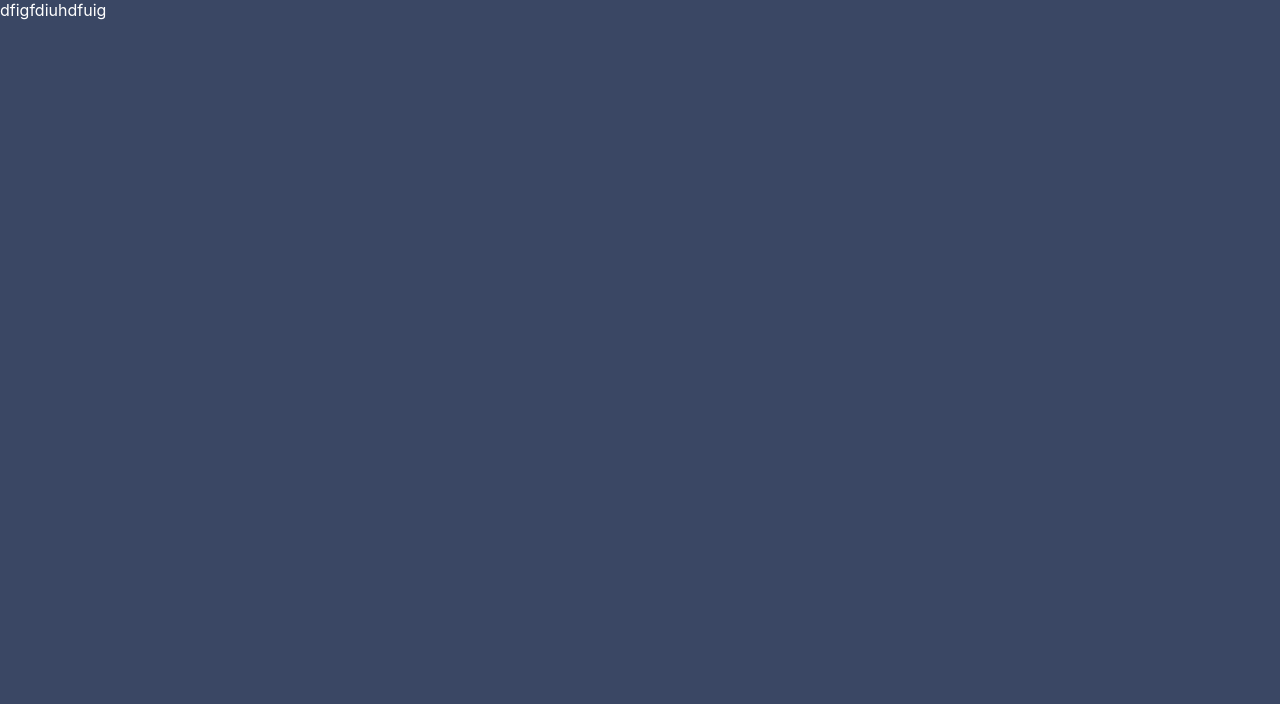
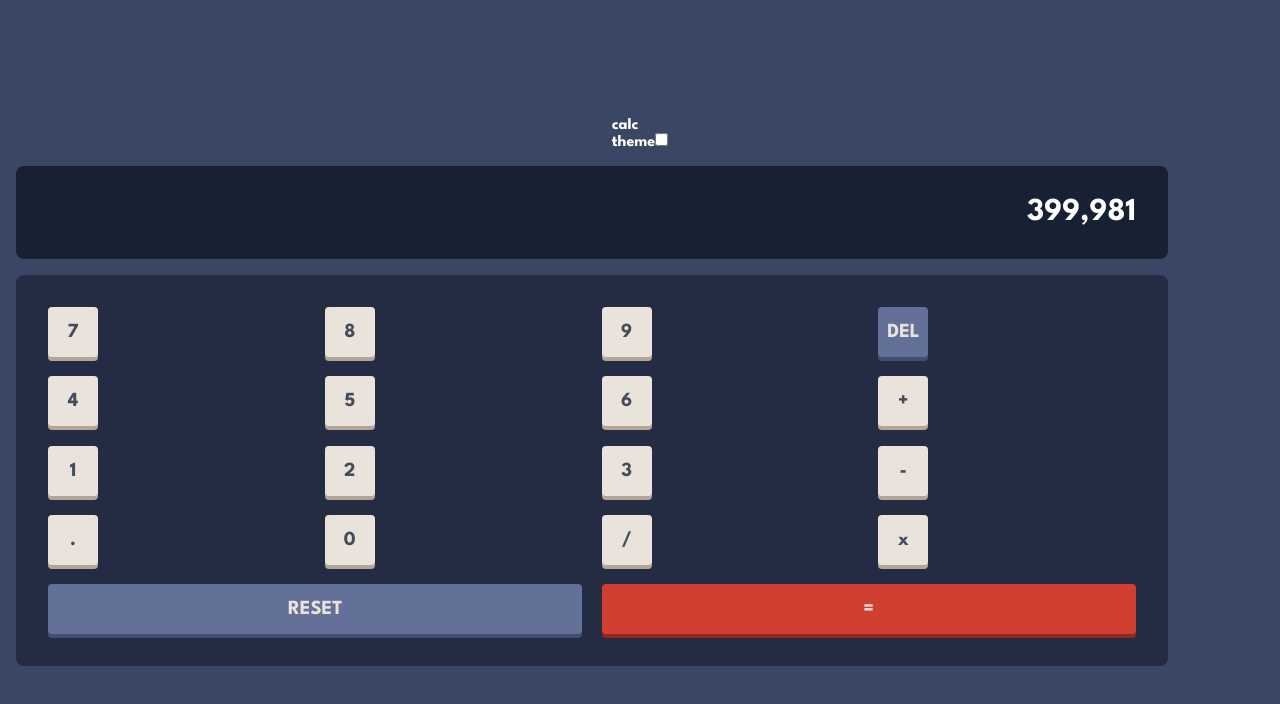
Before and after one commit to SquirrelloDev/calculator-react, a React (Create React App) app: page / in a window 1280 px wide. Shown: the top 704 px of the page. Built offline with nearby package versions, Linux system fonts and the light colour scheme.

Commit message:
Added styles for keypad

```diff
--- a/src/App.js
+++ b/src/App.js
@@ -1,8 +1,14 @@
 import './sass/index.scss'
+import Wrapper from "./components/UI/Wrapper";
+import TopControls from "./components/UI/TopControls";
+import Calculator from "./components/calculator/Calculator";
 function App() {
   return (
       <>
-        dfigfdiuhdfuig
+        <Wrapper>
+            <TopControls/>
+            <Calculator/>
+        </Wrapper>
       </>
   );
 }
--- /dev/null
+++ b/src/components/UI/Switcher.js
@@ -0,0 +1,6 @@
+const Switcher = () => {
+  return (
+      <input type={"checkbox"}/>
+  )
+}
+export default Switcher;
--- /dev/null
+++ b/src/components/UI/TopControls.js
@@ -0,0 +1,18 @@
+import Switcher from "./Switcher";
+
+function ThemeSwitcher() {
+    return <div>
+        <span>theme</span>
+        <Switcher/>
+    </div>;
+}
+
+const topControls = () => {
+  return (
+      <div>
+          <p>calc</p>
+          <ThemeSwitcher/>
+      </div>
+  )
+}
+export default topControls;
--- /dev/null
+++ b/src/components/UI/Wrapper.js
@@ -0,0 +1,6 @@
+import classes from "../../sass/Wrapper.module.scss";
+
+const Wrapper = ({children}) => {
+  return <div className={classes.wrapper}>{children}</div>
+}
+export default Wrapper;
--- /dev/null
+++ b/src/components/calculator/CalcControls.js
@@ -0,0 +1,44 @@
+import classes from "../../sass/calculator/Calculator.module.scss";
+import CalcKey from "./CalcKey";
+
+const CalcControls = () => {
+  const addHandler = () =>{
+
+  }
+  const subtactHandler = () => {
+
+  }
+  const multiplyHandler = () => {
+
+  }
+  const divisionHandler = () => {
+
+  }
+  const equalsHandler = () => {
+
+  }
+  return (
+      <div className={classes.calculator__controls}>
+      {/*  buttons here  */}
+          <CalcKey>7</CalcKey>
+          <CalcKey>8</CalcKey>
+          <CalcKey>9</CalcKey>
+          <CalcKey calcType={'SPECIAL'}>DEL</CalcKey>
+          <CalcKey>4</CalcKey>
+          <CalcKey>5</CalcKey>
+          <CalcKey>6</CalcKey>
+          <CalcKey >+</CalcKey>
+          <CalcKey>1</CalcKey>
+          <CalcKey>2</CalcKey>
+          <CalcKey>3</CalcKey>
+          <CalcKey>-</CalcKey>
+          <CalcKey>.</CalcKey>
+          <CalcKey>0</CalcKey>
+          <CalcKey>/</CalcKey>
+          <CalcKey>x</CalcKey>
+          <CalcKey calcType={'SPECIAL'} calcAction={'RESET'} calcDataset={'reset'}>reset</CalcKey>
+          <CalcKey calcType={'RESULT'} calcAction={'EQUALS'} calcDataset={'euqals'}>=</CalcKey>
+      </div>
+  )
+}
+export default CalcControls;
--- /dev/null
+++ b/src/components/calculator/CalcKey.js
@@ -0,0 +1,15 @@
+import classes from "../../sass/calculator/Calculator.module.scss";
+const CalcKey = (props) => {
+  let keyClasses= classes.calculator__controls__key;
+  if (props.calcType === 'SPECIAL'){
+    keyClasses = `${classes['calculator__controls__key--special']} ${classes.calculator__controls__key}`;
+  }
+  else {
+  }
+  const showDataAttribute =() =>{
+  }
+  return (
+      <button data-key={props.calcDataset} onClick={showDataAttribute} className={keyClasses}>{props.children}</button>
+  )
+}
+export default CalcKey;
--- /dev/null
+++ b/src/components/calculator/CalcScreen.js
@@ -0,0 +1,10 @@
+import classes from "../../sass/calculator/Calculator.module.scss";
+
+const CalcScreen = () => {
+  return (
+      <div className={classes.calculator__screen}>
+          <p>399,981</p>
+      </div>
+  )
+}
+export default CalcScreen;
--- /dev/null
+++ b/src/components/calculator/Calculator.js
@@ -0,0 +1,14 @@
+import CalcScreen from "./CalcScreen";
+import CalcControls from "./CalcControls";
+import classes from "../../sass/calculator/Calculator.module.scss";
+
+const Calculator = () => {
+
+  return (
+      <div className={classes.calculator}>
+          <CalcScreen/>
+          <CalcControls/>
+      </div>
+  )
+}
+export default Calculator;
--- /dev/null
+++ b/src/sass/Wrapper.module.scss
@@ -0,0 +1,10 @@
+@use './utils' as *;
+.wrapper{
+  width: 100%;
+  min-height: 100vh;
+  max-width: 1440px;
+  display: flex;
+  flex-direction: column;
+  justify-content: center;
+  align-items: center;
+}
--- /dev/null
+++ b/src/sass/calculator/Calculator.module.scss
@@ -0,0 +1,57 @@
+@use "../utils" as *;
+.calculator{
+  width: 100%;
+  &__screen{
+    margin: 1em;
+    padding: 2em;
+    width: 90%;
+    background-color: $screen;
+    border-radius: 8px;
+    p{
+      text-align: right;
+      font-size: $number;
+    }
+  }
+  &__controls{
+    display: grid;
+    grid-template-columns: repeat(4, 1fr);
+    grid-template-rows: repeat(5, 1fr);
+    gap: 1.2em;
+    margin: 1em;
+    padding: 2em;
+    border-radius: 8px;
+    width: 90%;
+    background-color: $keypad;
+    & button[data-key="reset"]{
+      width: 100%;
+      grid-area: 5 / 1 / 6 / 3;
+    }
+    & button[data-key='euqals']{
+      width: 100%;
+      grid-area: 5 / 3 / 6 / 5;
+      background-color: $key-red;
+      color: $key-hover-bg;
+      box-shadow: 0px 4px 0px $key-red-shadow;
+    }
+    &__key{
+      padding: .75em 0;
+      width: 50px;
+      height: 50px;
+      background-color: $key-hover-bg;
+      border: 1px solid transparent;
+      border-radius: 4px;
+      color: $text-dark;
+      text-align: center;
+      font-size: 2rem;
+      font-family: 'League Spartan', sans-serif;
+      box-shadow: 0px 4px 0px $key-hover-shadow;
+      cursor: pointer;
+      &--special{
+        background-color: $key-bg;
+        color: $key-hover-bg;
+        box-shadow: 0px 4px 0px $key-shadow;
+        text-transform: uppercase;
+      }
+    }
+  }
+}
--- a/src/sass/index.scss
+++ b/src/sass/index.scss
@@ -9,6 +9,7 @@ html{
 }
 body{
   font-size: 1.6rem;
+  font-family: 'League Spartan', sans-serif;
   color: #fff;
   background-color: $pagebg;
 }
```
